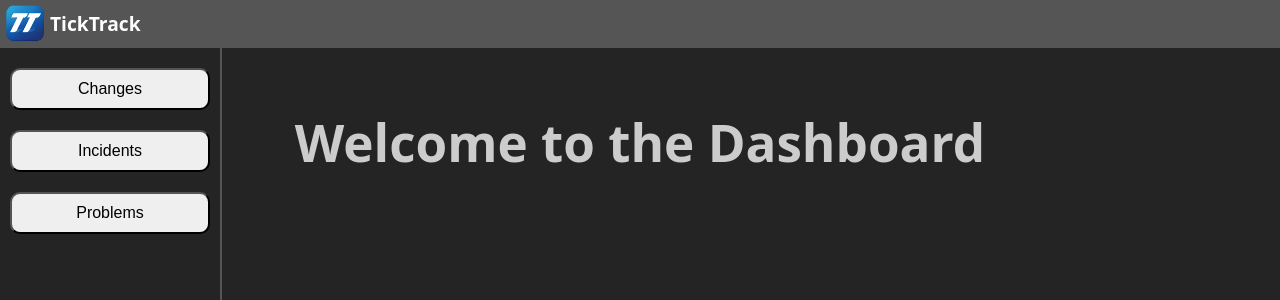
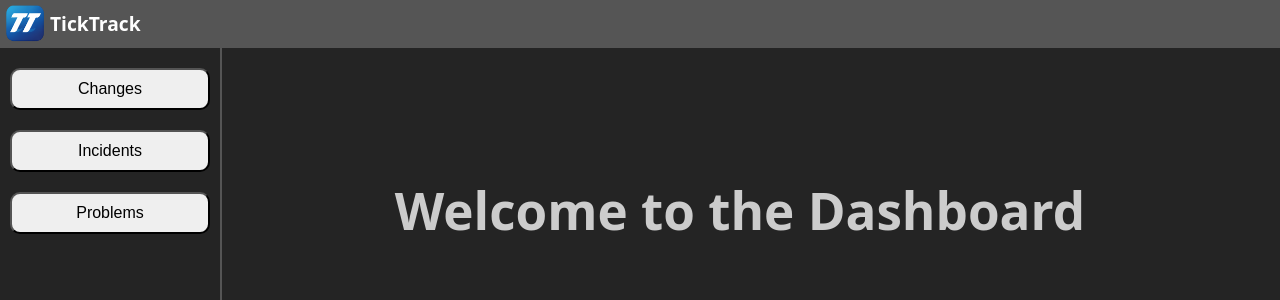
Before and after one commit to balvar-24/TickTrack, a React (Vite) app: page /dashboard in a window 1280 px wide. Shown: the top 300 px of the page. Built offline with nearby package versions, Linux system fonts and the light colour scheme.

Commit message:
Added margin for speration between navigation bar/shotcut bar/dashboard content

```diff
--- a/src/pages/Dashboard.css
+++ b/src/pages/Dashboard.css
@@ -0,0 +1,8 @@
+.dashboard-content {
+    margin-top: 48px;
+    margin-left: 200px;
+    display: flex;
+    flex-direction: column;
+    align-items: center;
+    padding: 20px;
+}
```
